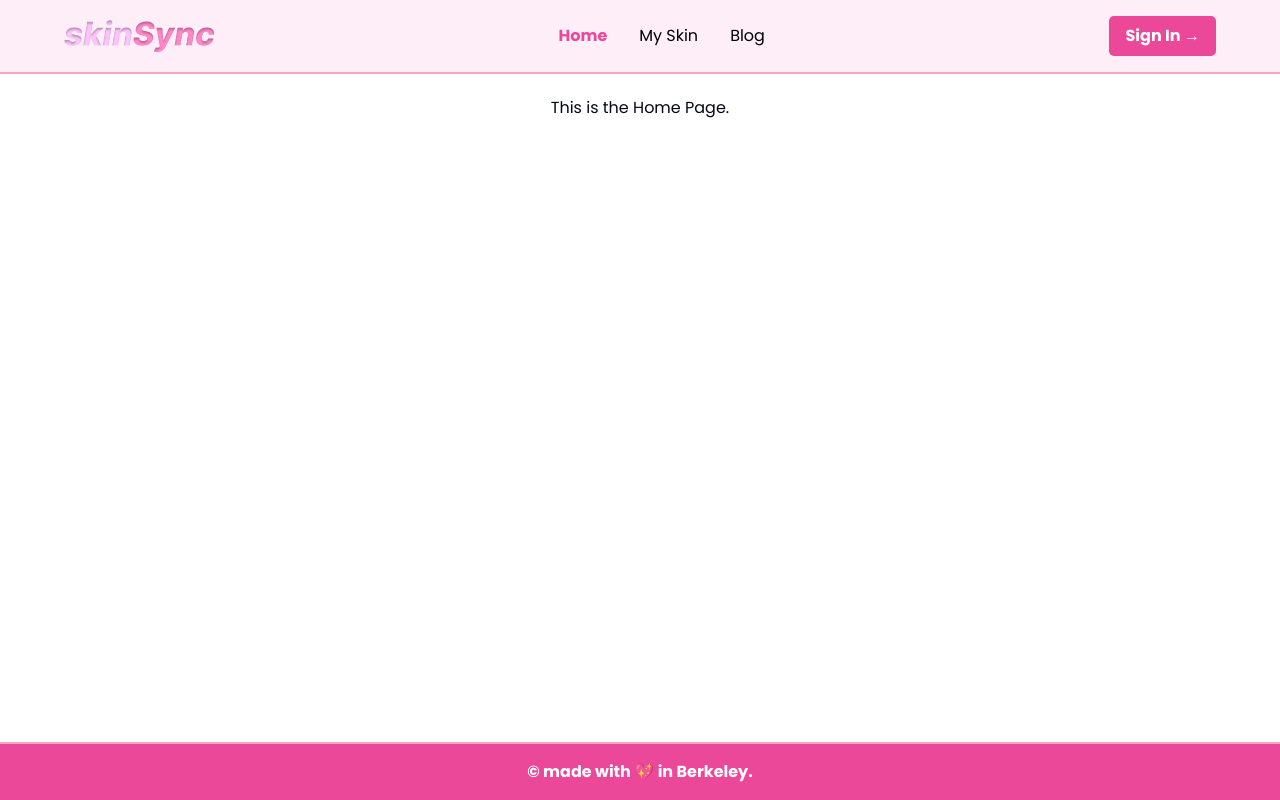
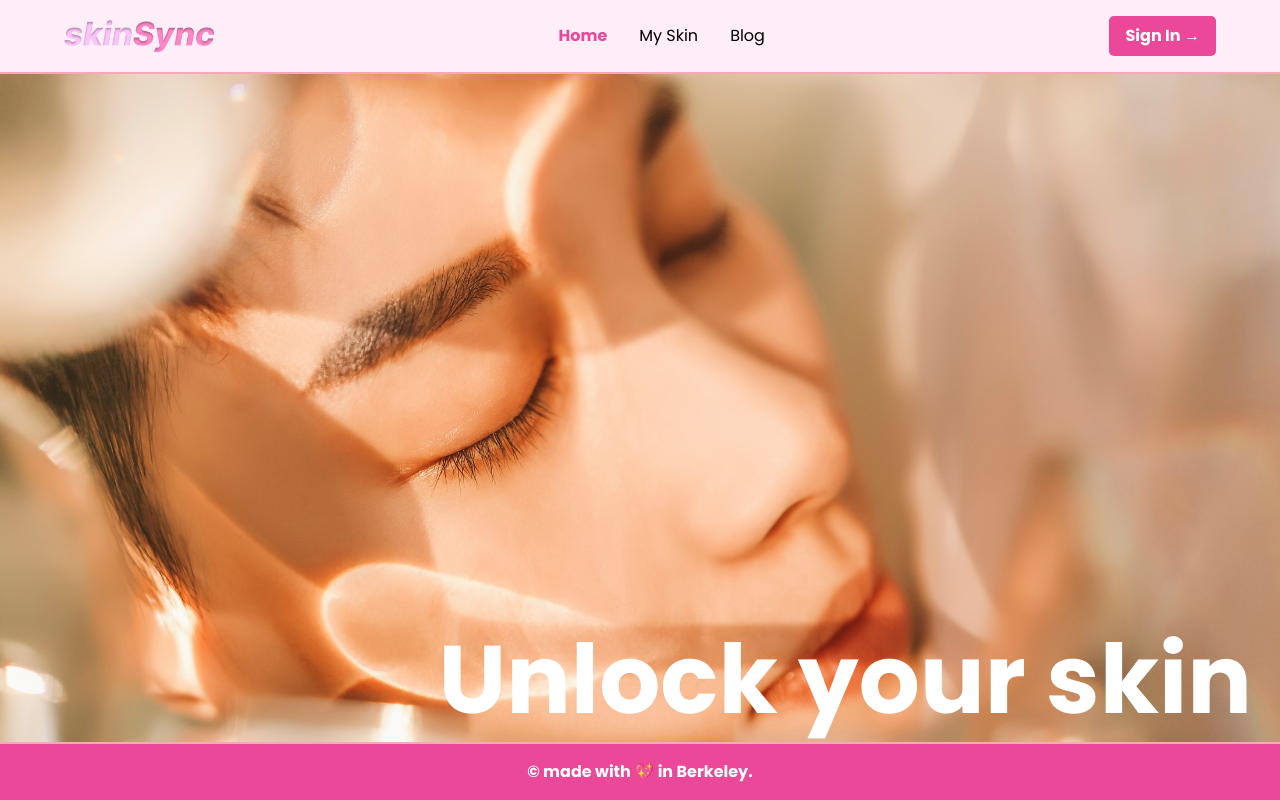
Before and after one commit to gayathriy22/SkinSync, a Next.js app: page / in a window 1280 px wide. Built offline with nearby package versions, Linux system fonts and the light colour scheme.

Commit message:
basic homepage for now ig

```diff
--- a/app/page.tsx
+++ b/app/page.tsx
@@ -1,18 +1,63 @@
+// import Image from "next/image";
+// import NavBar from "@/components/NavBar";
+// import Footer from "@/components/Footer";
+
+// export default function Home() {
+//   return (
+//     <main className="flex flex-col min-h-screen">
+//       <NavBar />
+//       <Image
+//           src="/skinsynchome.jpg"
+//           alt="Skincare background"
+//           layout="fill"
+//           objectFit="cover"
+//         />
+
+//         <div className="absolute bottom-0 left-1/2 transform -translate-x-1/2 translate-y-1/2 z-10 p-4">
+//           <h1 className="text-black text-6xl font-bold text-center p-2">
+//             Unlock your skin
+//           </h1>
+//         </div>
+
+//       <Footer />
+//     </main>
+//   );
+// }
+
+
 import Image from "next/image";
 import NavBar from "@/components/NavBar";
 import Footer from "@/components/Footer";
 
 export default function Home() {
   return (
-    <main className="flex min-h-screen flex-col items-center justify-between p-24">
+    <main className="flex flex-col min-h-screen">
+      {/* Navbar */}
       <NavBar />
 
-      <h1>
-        This is the Home Page.
-      </h1>
+      {/* Container for image and text */}
+      <div className="relative w-full flex-grow h-[75vh]"> {/* 75vh height to leave space for footer */}
+        {/* Image container */}
+        <div className="relative w-full h-full">
+          <Image
+            src="/skinsynchome.jpg" // Ensure the image is in the public directory
+            alt="Skincare background"
+            layout="fill"
+            objectFit="cover"
+            priority
+          />
+        </div>
 
+        {/* Overlapping text */}
+        <div className="absolute bottom-12 right-1 z-10 p-4">
+          <h1 className="text-white text-8xl font-bold text-right p-2 bg-black bg-opacity-0 rounded">
+            Unlock your skin
+          </h1>
+        </div>
+      </div>
+
+      {/* Footer */}
       <Footer />
-
     </main>
   );
 }
```
Also changed, not shown: public/sunny-ng-KVIlNRoGwxk-unsplash.jpg (added).
